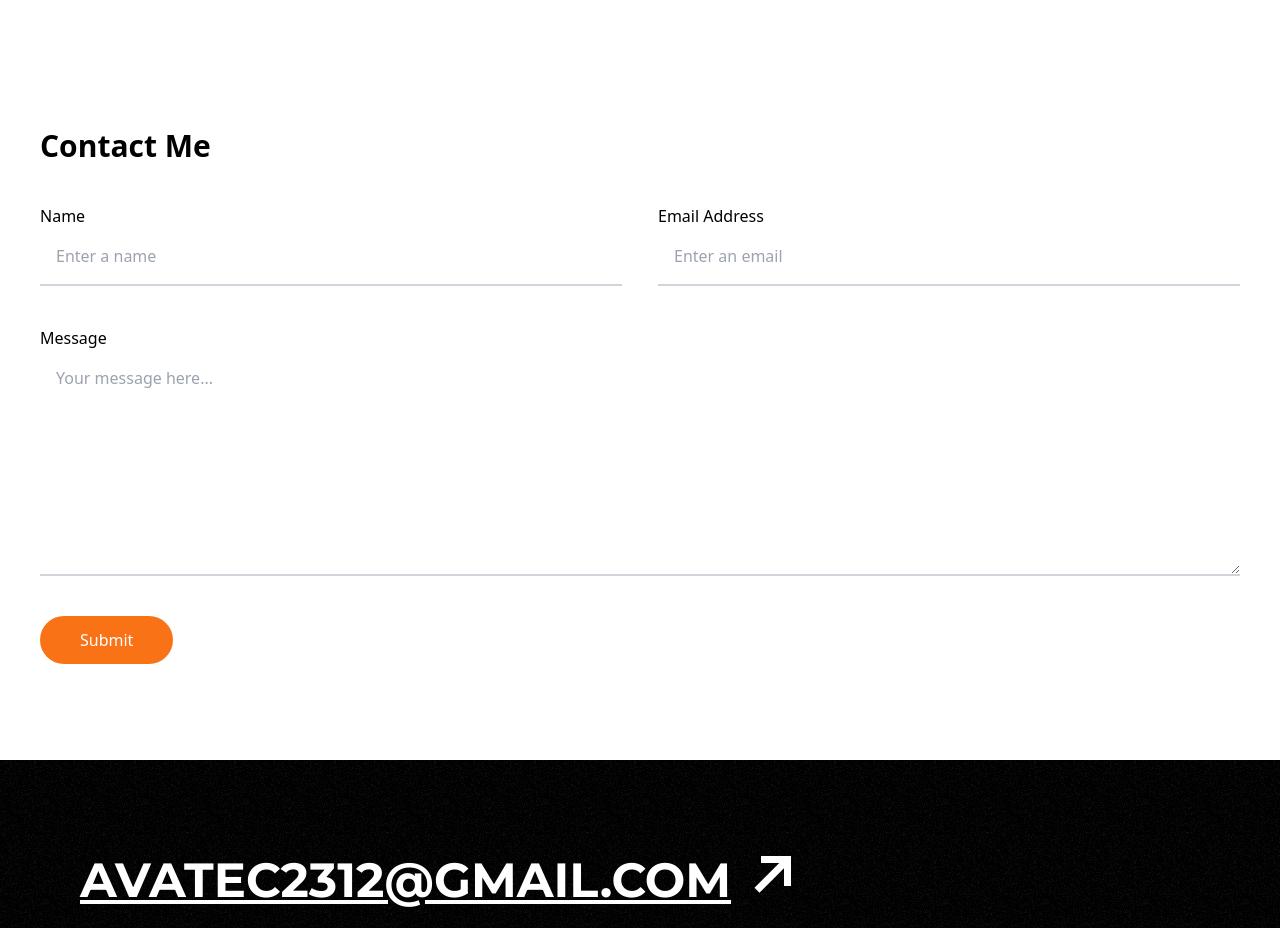
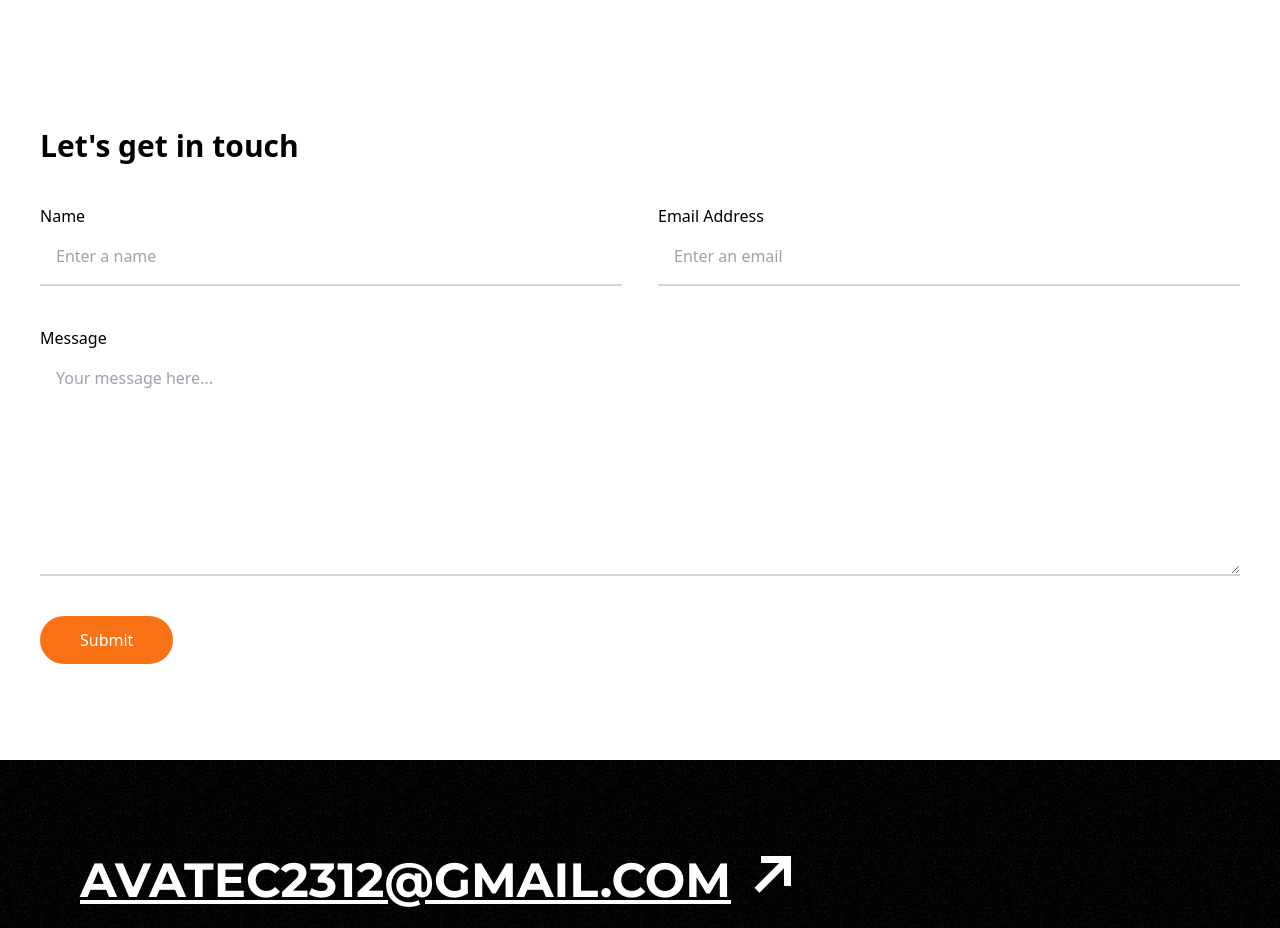
Before and after one commit to WillAvatec/portfolio, a React (Vite) app: page / in a window 1280 px wide. Shown: the part 3880-4808 px from the top of the page. Built offline with nearby package versions, Linux system fonts and the light colour scheme.

Commit message:
chore: Reword Form header

```diff
--- a/src/components/Form/index.tsx
+++ b/src/components/Form/index.tsx
@@ -8,7 +8,7 @@ function ContactForm() {
   return (
     <section id="contact-form" className="pt-10 pb-24">
       <div className="px-10">
-        <h2 className="font-bold text-3xl mb-10">Contact Me</h2>
+        <h2 className="font-bold text-3xl mb-10">Let's get in touch</h2>
         <form onSubmit={handleSubmit} className="">
           <div className="grid grid-cols-1 sm:grid-cols-2 w-full gap-9 mb-10">
             <div className="flex flex-col ">
```
